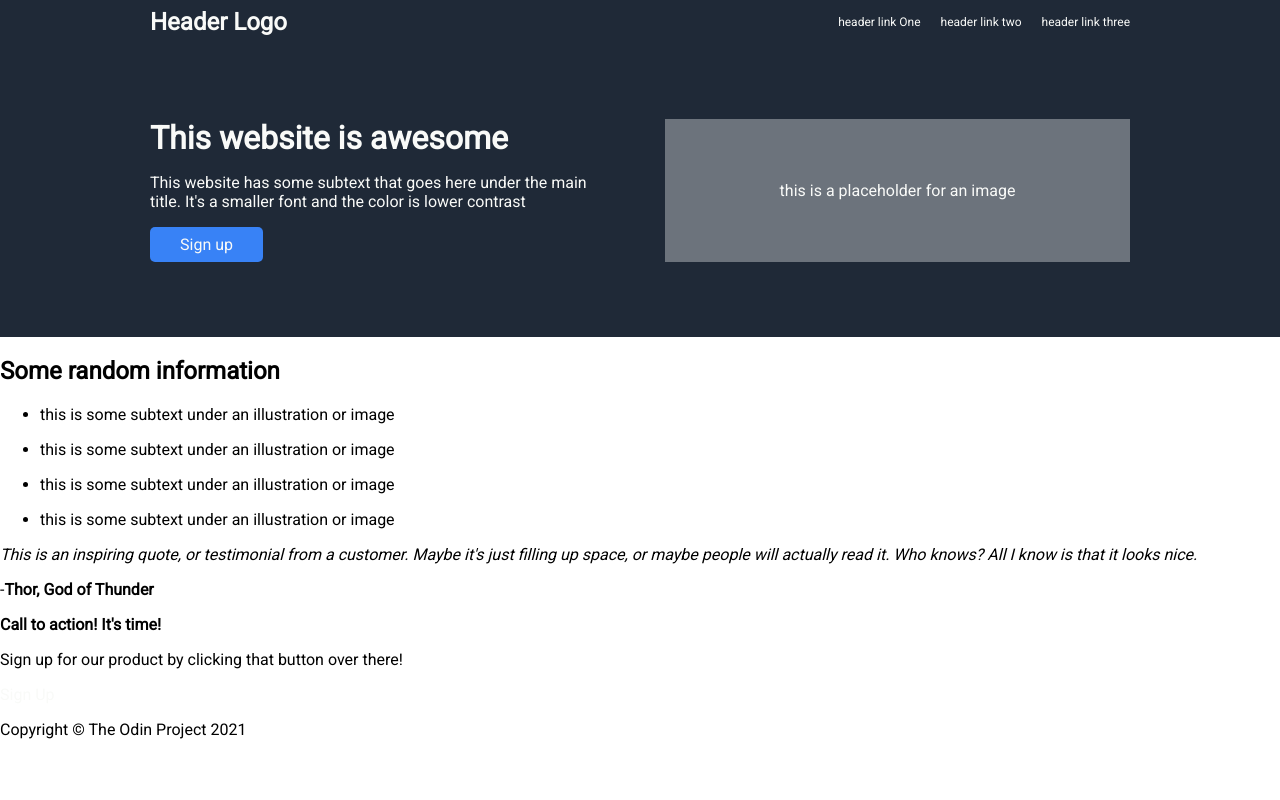
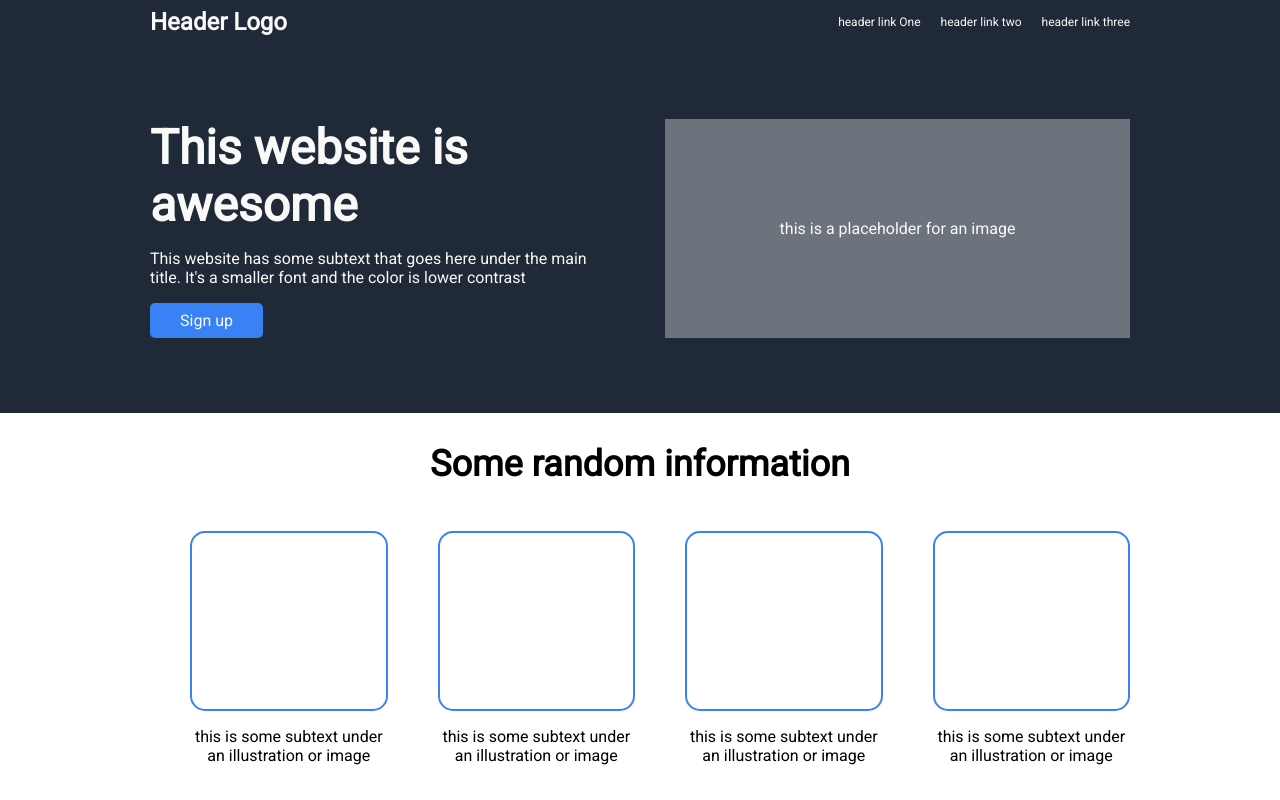
Before and after one commit to AlperenMimaroglu/landing-page-example, a plain HTML site: page index.html in a window 1280 px wide. Shown: the top 800 px of the page. Drawn offline with Linux system fonts and the light colour scheme.

Commit message:
information section

```diff
--- a/index.html
+++ b/index.html
@@ -30,8 +30,8 @@
 </div>
 <div class="info panel">
     <h2>Some random information</h2>
-    <div class="items">
-        <ul>
+    <div>
+        <ul class="items">
             <li>
                 <div class="item">
                     <div class="pane"></div>
@@ -60,7 +60,8 @@
     </div>
 </div>
 <div class="quote panel">
-    <p class="quote"><em>This is an inspiring quote, or testimonial from a customer. Maybe it's just filling up space, or
+    <p class="quote"><em>This is an inspiring quote, or testimonial from a customer. Maybe it's just filling up space,
+        or
         maybe people will actually read it. Who knows? All I know is that it looks nice.</em></p>
     <p class="author">-<strong>Thor, God of Thunder</strong></p>
 </div>
--- a/style.css
+++ b/style.css
@@ -3,11 +3,12 @@
 
 }
 
-body{
+body {
     margin: 0;
     padding: 0;
 
 }
+
 .header {
     display: flex;
     justify-content: space-between;
@@ -17,12 +18,11 @@ body{
     border-bottom: 75px solid #1F2937;
 }
 
-.header .logo
-{
+.header .logo {
     font-size: 24px;
 }
 
-.header nav{
+.header nav {
     display: flex;
     font-size: 12px;
 
@@ -50,11 +50,10 @@ body{
     gap: 50px;
 }
 
-.hero div{
+.hero div {
     display: flex;
     flex: 1;
 }
-
 
 .hero .button {
     background-color: #3882F6;
@@ -63,19 +62,59 @@ body{
 
 }
 
-.hero .image{
+.hero .image {
     display: flex;
     justify-content: center;
     align-items: center;
-    background-color:  #6c737c;
+    background-color: #6c737c;
 
 }
+
 .text {
     flex-direction: column;
 }
 
 h1 {
+    font-size: 48px;
     margin: 0;
+    font-weight: bolder;
+}
+
+.info {
+    display: flex;
+    flex-direction: column;
+    align-items: center;
+    margin-right: 150px;
+    margin-left: 150px;
+}
+h2 {
+    font-weight: bolder;
+    font-size: 36px;
+}
+
+ul {
+    list-style-type: none;
+    display: flex;
+    gap: 50px;
+}
+
+.item {
+    display: flex;
+    flex-direction: column;
+    height: 250px;
+}
+
+.item .pane {
+    display: flex;
+    border-radius: 15px;
+    border: 2px solid #3882F6;
+    flex: 1;
+    flex-basis: auto;
+}
+
+.item .text {
+    display: flex;
+    text-align: center;
 }
 
 a {
@@ -83,8 +122,7 @@ a {
 
 }
 
-.button
-{
+.button {
     border-radius: 5px;
 }
 
```
